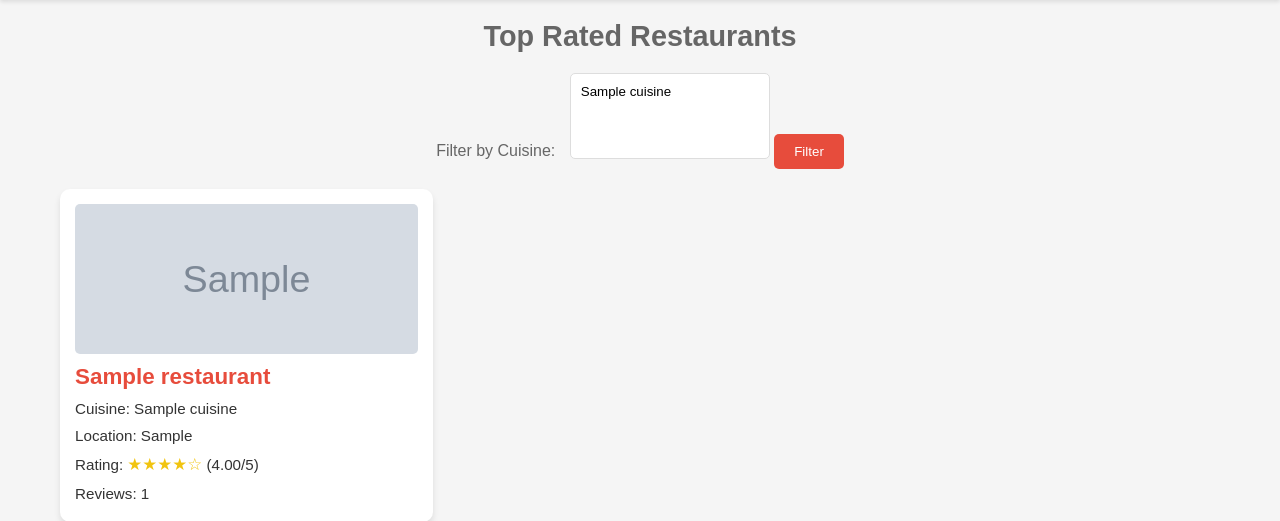
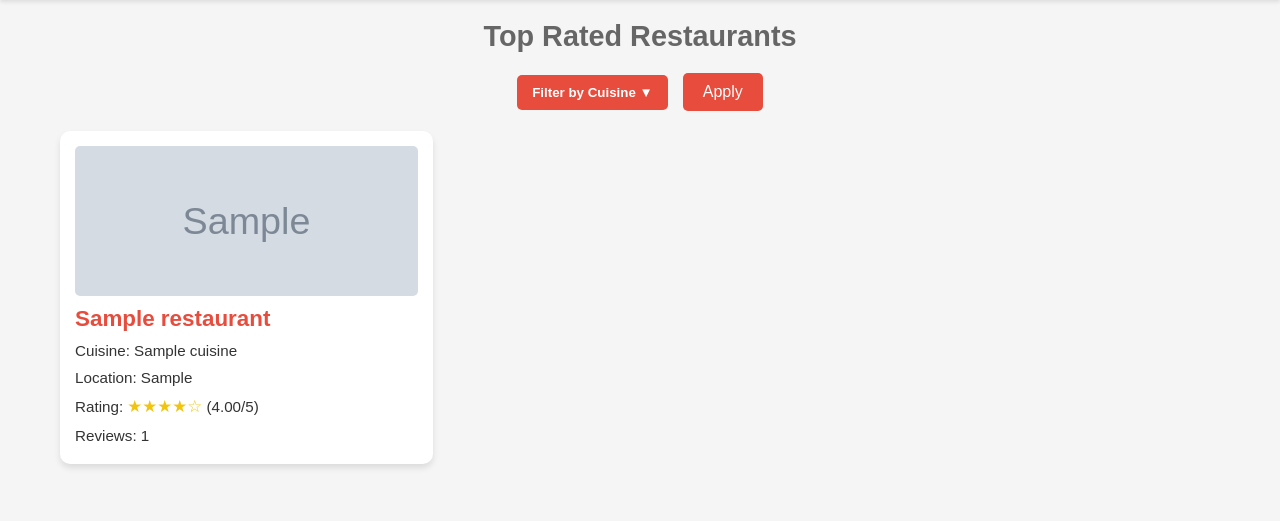
Before and after one commit to JobCorpz/Food-Advisor, a PHP site: page /dashboard.php in a window 1280 px wide. Shown: the part 70-591 px from the top of the page. Run offline with PHP 8.4, Linux system fonts and the light colour scheme; the visitor is signed in with stand-in values (Sample User, id 1); tables that the repository leaves empty or names only in its code hold one stand-in row (values such as "Sample post"); grey boxes marked "Sample" are stand-in pictures.

Commit message:
added pagination and fixed filter UI

```diff
--- a/dashboard.css
+++ b/dashboard.css
@@ -215,32 +215,81 @@ footer a:hover {
 /* filter */
 .filter-form {
     text-align: center;
-    margin-bottom: 20px;
+    margin: 20px 0;
+    display: flex;
+    justify-content: center;
+    align-items: center;
+    gap: 15px;
 }
 
-.filter-form label {
-    margin-right: 10px;
-    color: #666;
+.cuisine-filter {
+    position: relative;
+    display: inline-block;
 }
 
-.filter-form select {
-    padding: 10px;
-    border: 1px solid #ddd;
+.filter-toggle {
+    background-color: #e74c3c;
+    color: white;
+    padding: 10px 15px;
+    border: none;
     border-radius: 5px;
-    min-width: 200px;
+    cursor: pointer;
+    font-weight: bold;
+    transition: background-color 0.3s;
 }
 
-.filter-form button {
+.filter-toggle:hover {
+    background-color: #c0392b;
+}
+
+.filter-options {
+    display: none;
+    position: absolute;
+    top: 100%;
+    left: 0;
+    background-color: #fff;
+    border: 2px solid #e74c3c;
+    border-radius: 5px;
+    box-shadow: 0 4px 8px rgba(0, 0, 0, 0.1);
+    min-width: 200px;
+    max-height: 200px;
+    overflow-y: auto;
+    z-index: 10;
+}
+
+.cuisine-filter:hover .filter-options {
+    display: block;
+}
+
+.filter-options label {
+    display: block;
+    padding: 10px 15px;
+    color: #333;
+    cursor: pointer;
+    transition: background-color 0.2s;
+}
+
+.filter-options label:hover {
+    background-color: #f1f1f1;
+}
+
+.filter-options input[type="checkbox"] {
+    margin-right: 10px;
+}
+
+.filter-form button[type="submit"] {
     background-color: #e74c3c;
     color: white;
     padding: 10px 20px;
     border: none;
     border-radius: 5px;
+    font-size: 1em;
     cursor: pointer;
-    transition: transform 0.2s;
+    transition: background-color 0.3s, transform 0.2s;
 }
 
-.filter-form button:hover {
+.filter-form button[type="submit"]:hover {
+    background-color: #c0392b;
     transform: scale(1.05);
 }
 
--- a/dashboard.php
+++ b/dashboard.php
@@ -81,15 +81,18 @@ function displayStars($rating) {
     <main>
         <h2>Top Rated Restaurants</h2>
         <form method="get" class="filter-form">
-            <label for="cuisines">Filter by Cuisine:</label>
-            <select name="cuisines[]" id="cuisines" multiple>
-                <?php foreach ($cuisines as $cuisine): ?>
-                    <option value="<?php echo $cuisine['id']; ?>" <?php echo in_array($cuisine['id'], $_GET['cuisines'] ?? []) ? 'selected' : ''; ?>>
-                        <?php echo htmlspecialchars($cuisine['name']); ?>
-                    </option>
-                <?php endforeach; ?>
-            </select>
-            <button type="submit">Filter</button>
+            <div class="cuisine-filter">
+                <button type="button" class="filter-toggle">Filter by Cuisine ▼</button>
+                <div class="filter-options">
+                    <?php foreach ($cuisines as $cuisine): ?>
+                        <label>
+                            <input type="checkbox" name="cuisines[]" value="<?php echo $cuisine['id']; ?>" <?php echo in_array($cuisine['id'], $_GET['cuisines'] ?? []) ? 'checked' : ''; ?>>
+                            <?php echo htmlspecialchars($cuisine['name']); ?>
+                        </label>
+                    <?php endforeach; ?>
+                </div>
+            </div>
+            <button type="submit">Apply</button>
         </form>
         <div class="restaurant-grid">
             <?php foreach ($restaurants as $restaurant): ?>
```
